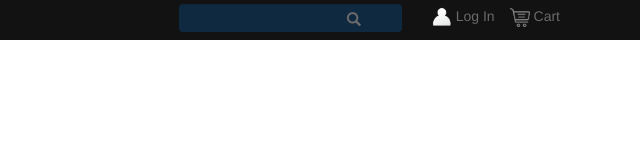
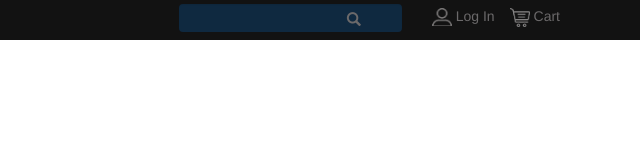
Before and after one commit to pratiknagpure/zuka, a plain HTML site: page Home.html in a window 1280 px wide. Shown: the full height of the page, 640-1280 px from the left. Drawn offline with nearby package versions, Linux system fonts and the light colour scheme.

Commit message:
added icons

```diff
--- a/Home.html
+++ b/Home.html
@@ -20,7 +20,7 @@
         <span>Cart</span>
       </div>
       <div class="pull-right zuka-login-icon">
-        <img src="images/user-icon.png">
+        <img src="images/login.png">
         <span>Log In</span>
       </div>
       <div class="pull-right">
```
Also changed, not shown: images/login.png (added), 1 other file.
